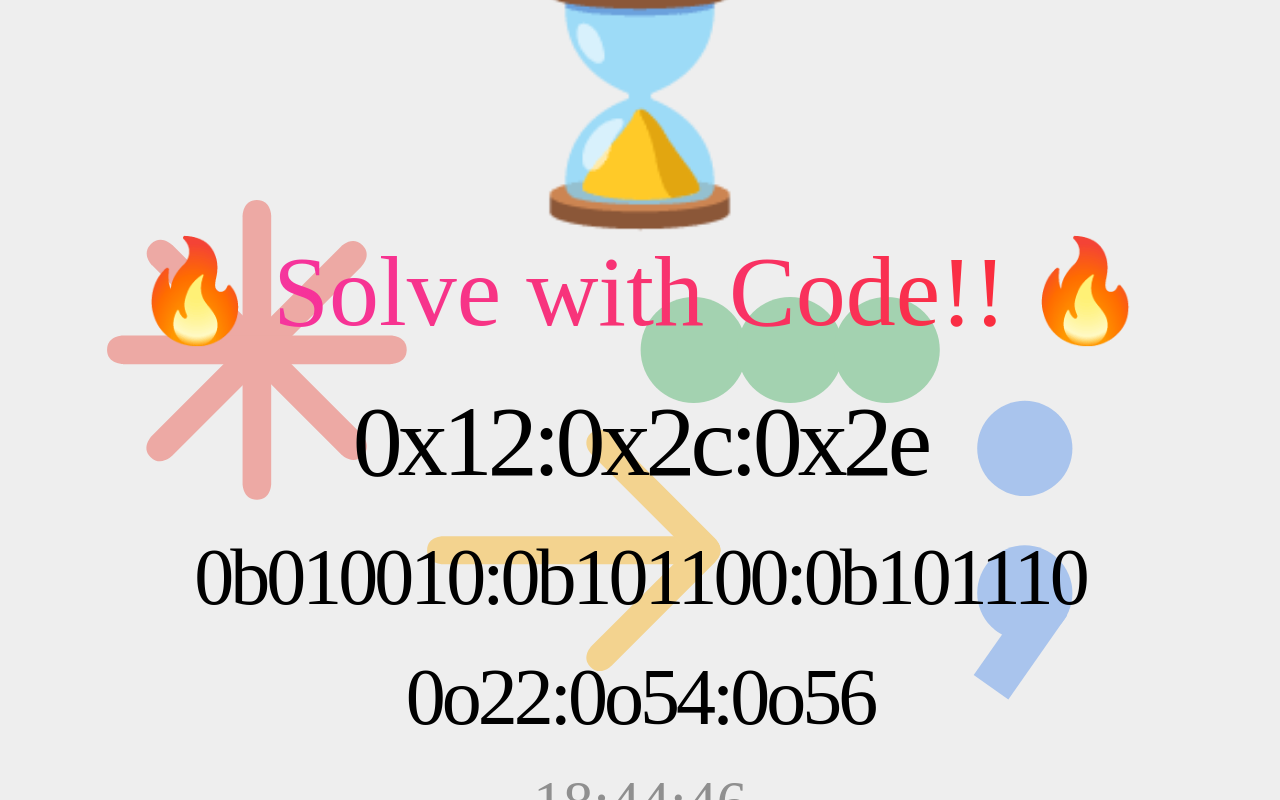
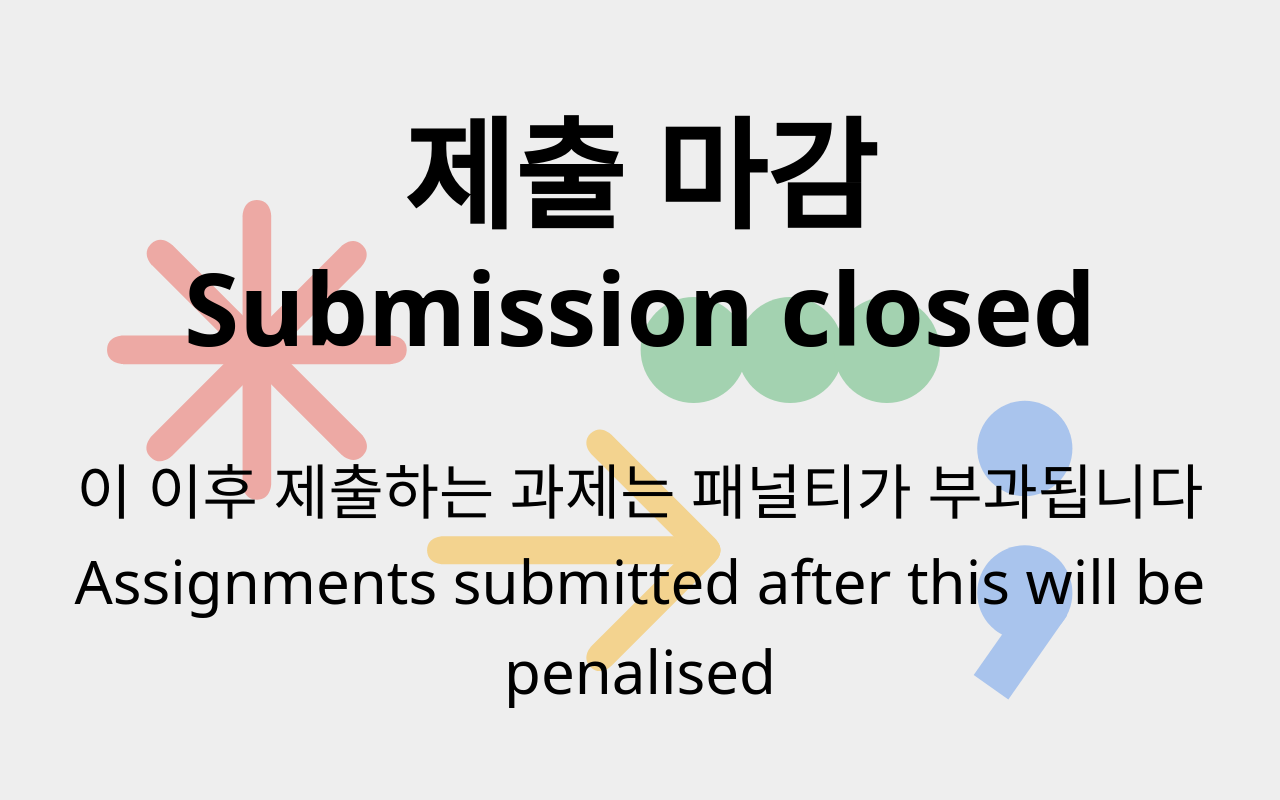
Before and after one commit to 2paperstar/2025-impact-ai-hackathon-screen, a React (Vite) app: page / in a window 1280 px wide. Built offline with nearby package versions, Linux system fonts and the light colour scheme; a web font is replaced by a local one.

Commit message:
feat: conditionally rendering

```diff
--- a/src/app.tsx
+++ b/src/app.tsx
@@ -1,6 +1,8 @@
 import { Background } from "./background";
+import { Countdown } from "./countdown";
 import { useAuthRefresh } from "./hooks/use-auto-refresh";
 import { useTimer } from "./hooks/use-timer";
+import { TimeOver } from "./time-over";
 import { Timer } from "./timer";
 
 const Title = () => {
@@ -15,13 +17,17 @@ const Title = () => {
   );
 };
 
+const date = new Date();
+date.setSeconds(date.getSeconds() - 13);
+
 export const App = () => {
   useAuthRefresh();
-  const time = useTimer();
+  const time = useTimer(date);
 
   return (
     <>
       <Background />
+      {time > 11 * 1000 ? (
         <div className="fixed inset-0 flex flex-col items-center justify-center gap-10">
           <div className="flex flex-col items-center">
             <div className="flex flex-col items-center">
@@ -35,6 +41,11 @@ export const App = () => {
             </div>
           </div>
         </div>
+      ) : time > 0 ? (
+        <Countdown time={time} />
+      ) : (
+        <TimeOver />
+      )}
     </>
   );
 };
--- /dev/null
+++ b/src/countdown.tsx
@@ -0,0 +1,7 @@
+export const Countdown = ({ time }: { time: number }) => {
+  return (
+    <div className="fixed inset-0 bg-black text-white">
+      <div>{time}</div>
+    </div>
+  );
+};
--- /dev/null
+++ b/src/time-over.tsx
@@ -0,0 +1,18 @@
+export const TimeOver = () => {
+  return (
+    <div className="flex flex-col items-center justify-center h-full text-center fixed inset-0 gap-16">
+      <div className="flex flex-col font-bold">
+        <div className="text-[120px]">제출 마감</div>
+        <div className="text-[100px] -mt-8">Submission closed</div>
+      </div>
+      <div className="flex flex-col">
+        <div className="text-[60px]">
+          이 이후 제출하는 과제는 패널티가 부과됩니다
+        </div>
+        <div className="text-[60px]">
+          Assignments submitted after this will be penalised
+        </div>
+      </div>
+    </div>
+  );
+};
```
Lines whose indentation alone changed are shown as unchanged.
